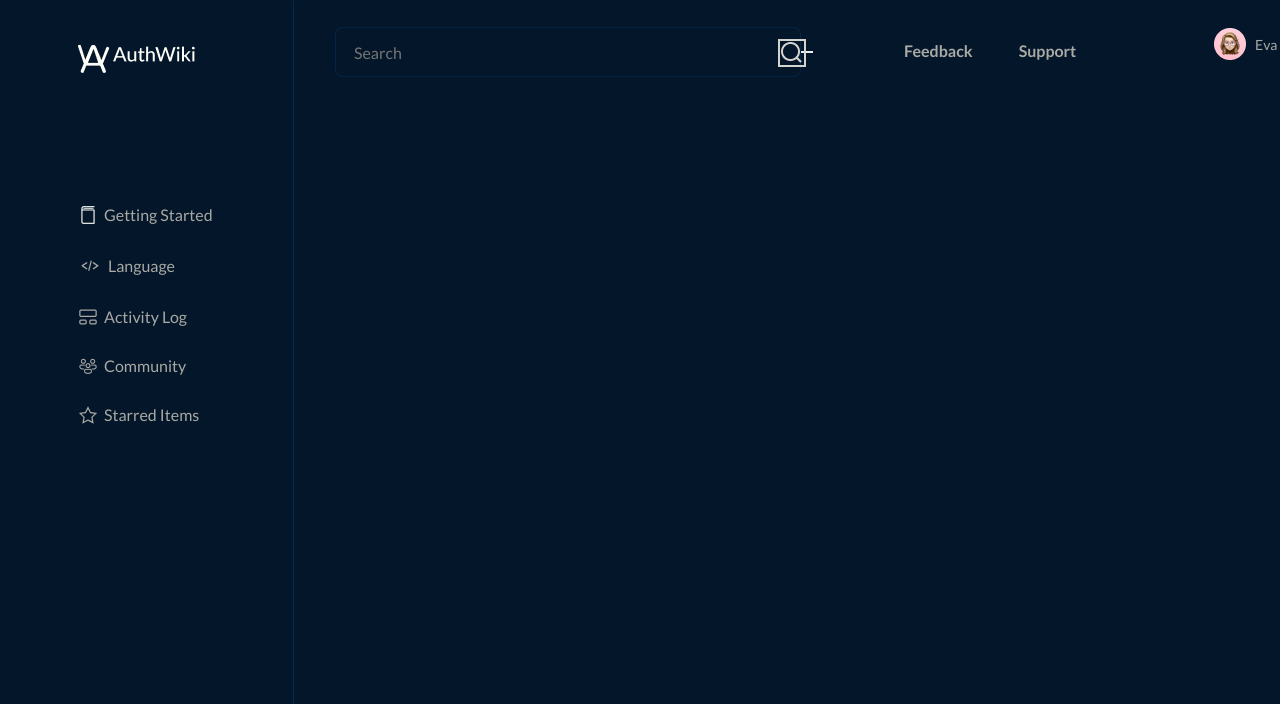
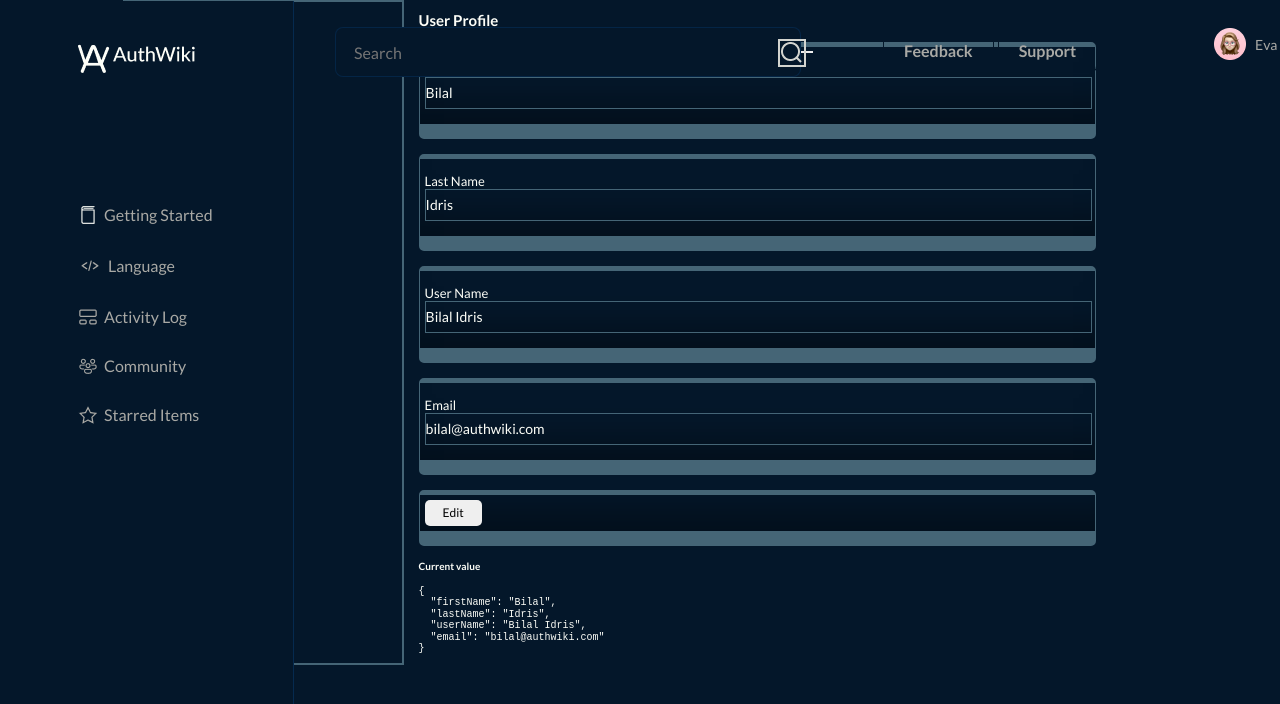
Before and after one commit to zuri-training/AuthWiki_Team9, a React (Create React App) app in the folder FrontEnd/authwiki/: page /profile in a window 1280 px wide. Shown: the top 704 px of the page. Built offline with nearby package versions, Linux system fonts and the light colour scheme; sample sign-in values are in the browser's storage.

Commit message:
Implement User Profile page Functionality #99

```diff
--- a/FrontEnd/authwiki/package.json
+++ b/FrontEnd/authwiki/package.json
@@ -8,6 +8,7 @@
     "@testing-library/react": "^13.3.0",
     "@testing-library/user-event": "^13.5.0",
     "axios": "^0.27.2",
+    "formik": "^2.2.9",
     "normalize.css": "^8.0.1",
     "react": "^18.2.0",
     "react-dom": "^18.2.0",
--- /dev/null
+++ b/FrontEnd/authwiki/src/css/Profile.css
@@ -0,0 +1,100 @@
+
+  h2,
+  h4,
+  .data {
+    color: #fdfef8;
+  }
+
+  .container {
+    width: 90%;
+    margin: 0 auto;
+    display: flex;
+    flex-direction: row;
+  }
+
+  /* this is to demonstrate how it will looks like if the sidebar  is included you can remove while merging the code */
+  .side {
+    width: 30%;
+    border: 2px solid #456576;
+    margin-right: 1.5em;
+    color: #fdfef8;
+  }
+
+  .main_data {
+    width: 80%;
+  }
+
+  .form-label-container {
+    width: 90%;
+    color: #fdfef8;
+    border: 1px solid #456576;
+    border-top: 5px solid #456576;
+    border-bottom: 15px solid #456576;
+    border-radius: 5px;
+    padding: 1.5em 0.5em;
+    margin-bottom: 1.5em;
+    box-shadow: rgba(0, 0, 0, 0.35) 0px -50px 36px -28px inset;
+  }
+  .label-title {
+    font-size: 1.3em;
+  }
+  .label-container {
+    width: 100%;
+    border: 1px solid #456576;
+    padding: 0.5em 0;
+    font-size: 1.4em;
+  }
+
+  /* input style */
+  input[type="text"] {
+    background-color: transparent;
+    border: none;
+    outline: none;
+    color: #fdfef8;
+    font-size: 1em;
+  }
+  .form-statusbar {
+    width: 90%;
+    color: #fdfef8;
+    border: 1px solid #456576;
+    border-top: 5px solid #456576;
+    border-bottom: 15px solid #456576;
+    border-radius: 5px;
+    padding: 0.5em;
+    margin-bottom: 1.5em;
+    box-shadow: rgba(0, 0, 0, 0.35) 0px -50px 36px -28px inset;
+  }
+  .btn {
+    padding: 0.5em 1.5em;
+    font-size: 1.2em;
+    border-radius: 5px;
+    cursor: pointer;
+    border: none;
+  }
+
+  .btn-edit:hover {
+    background-color: transparent;
+    color: #fdfef8;
+
+    border: 1px solid #fdfef8;
+  }
+
+  .btn-cancel {
+    background-color: red;
+    color: #fdfef8;
+  }
+
+  .btn-cancel:hover {
+    background-color: rgb(196, 6, 6);
+    color: #fdfef8;
+  }
+
+  .btn-save {
+    background-color: blue;
+    color: #fdfef8;
+  }
+
+  .btn-save:hover {
+    background-color: blueviolet;
+    color: #fdfef8;
+  }
--- /dev/null
+++ b/FrontEnd/authwiki/src/pages/FormikForm.js
@@ -0,0 +1,184 @@
+import React, { Component } from "react";
+import { withFormik, Form, Field } from "formik";
+
+const form_id = "form_id";
+class MaintenanceForm extends Component {
+  editOnClick = (event) => {
+    event.preventDefault();
+    const data = !this?.props?.status?.edit;
+    this.props.setStatus({
+      edit: data
+    });
+  };
+
+  cancelOnClick = (event) => {
+    event.preventDefault();
+    this.props.resetForm();
+    this.props.setStatus({
+      edit: false
+    });
+  };
+
+  _renderAction() {
+    return (
+      <React.Fragment>
+        <div className="form-statusbar">
+          {this?.props?.status?.edit ? (
+            <React.Fragment>
+              <button className="btn btn-save" type="submit" form={form_id}>
+                Save
+              </button>
+              <button
+                className="btn btn-cancel"
+                onClick={this.cancelOnClick}
+                style={{ marginLeft: "8px" }}
+              >
+                Cancel
+              </button>
+            </React.Fragment>
+          ) : (
+            <button className="btn btn-edit" onClick={this.editOnClick}>
+              Edit
+            </button>
+          )}
+        </div>
+      </React.Fragment>
+    );
+  }
+
+  _renderFormView = () => {
+    return (
+      <React.Fragment>
+        <div className="form-label-container">
+          <label className="label-title">First Name</label>
+          <div className="label-container">
+            <label type="text" name="brand_name" className="form-control">
+              {this?.props?.fields?.firstName}
+            </label>
+          </div>
+        </div>
+        <div className="form-label-container">
+          <label className="label-title">Last Name</label>
+          <div className="label-container">
+            <label type="text" name="brand_name" className="form-control">
+              {this?.props?.fields?.lastName}
+            </label>
+          </div>
+        </div>
+        <div className="form-label-container">
+          <label className="label-title">User Name</label>
+          <div className="label-container">
+            <label type="text" name="name" className="form-control">
+              {this?.props?.fields?.userName}
+            </label>
+          </div>
+        </div>
+        <div className="form-label-container">
+          <label className="label-title">Email</label>
+          <div className="label-container">
+            <label type="text" name="brand_name" className="form-control">
+              {this?.props?.fields?.email}
+            </label>
+          </div>
+        </div>
+      </React.Fragment>
+    );
+  };
+
+  _renderFormInput = () => {
+    return (
+      <React.Fragment>
+        <div className="form-label-container">
+          <label className="label-title">First Name</label>
+          <div className="label-container">
+            <Field
+              type="text"
+              name="firstName"
+              className="form-control"
+              placeholder="First Name"
+            />
+          </div>
+        </div>
+        <div className="form-label-container">
+          <label className="label-title">Last Name</label>
+          <div className="label-container">
+            <Field
+              type="text"
+              name="lastName"
+              className="form-control"
+              placeholder="Last Name"
+            />
+          </div>
+        </div>
+        <div className="form-label-container">
+          <label className="label-title">User name</label>
+          <div className="label-container">
+            <Field
+              type="text"
+              name="userName"
+              className="form-control"
+              placeholder="User Name"
+            />
+          </div>
+        </div>
+        <div className="form-label-container">
+          <label className="label-title">Email</label>
+          <div className="label-container">
+            <Field
+              type="text"
+              name="email"
+              className="form-control"
+              placeholder="Email"
+            />
+          </div>
+        </div>
+      </React.Fragment>
+    );
+  };
+
+  render() {
+    return (
+      <React.Fragment>
+        <Form id={form_id}>
+          <h2>User Profile</h2>
+          {this?.props?.status?.edit
+            ? this._renderFormInput()
+            : this._renderFormView()}
+          {this._renderAction()}
+          <h4>Current value</h4>
+          {/* a sample of data da user update you can use it to send it back to the database */}
+          <div className="data">
+            <pre>
+              <code>{JSON.stringify(this.props.fields, null, 2)}</code>
+            </pre>
+          </div>
+        </Form>
+      </React.Fragment>
+    );
+  }
+}
+
+const FormikForm = withFormik({
+  mapPropsToStatus: (props) => {
+    return {
+      edit: props?.edit || false
+    };
+  },
+  mapPropsToValues: (props) => {
+    return {
+      firstName: props.fields.firstName,
+      lastName: props.fields.lastName,
+      userName: props.fields.userName,
+      email: props.fields.email
+    };
+  },
+  enableReinitialize: true,
+  handleSubmit: (values, { props, ...actions }) => {
+    props.updateFields(values);
+    actions.setStatus({
+      edit: false
+    });
+  }
+})(MaintenanceForm);
+
+export default FormikForm;
--- a/FrontEnd/authwiki/src/pages/Profile.js
+++ b/FrontEnd/authwiki/src/pages/Profile.js
@@ -1,5 +1,24 @@
-const Profile = () => {
-  return <div>Profile</div>;
-};
+import "../css/Profile.css";
+import React, { useState } from "react";
+import FormikForm from "./FormikForm";
+
+// change this data to the database one
+function Profile() {
+  const [fields, updateFields] = useState({
+    firstName: "Bilal",
+    lastName: "Idris",
+    userName: "Bilal Idris",
+    email: "bilal@authwiki.com"
+  });
+
+  return (
+    <div className="container">
+      <div className="side">Side bar here</div>
+      <div className="main_data">
+        <FormikForm fields={fields} updateFields={updateFields} />
+      </div>
+    </div>
+  );
+}
 
 export default Profile;
```
Also changed, not shown: FrontEnd/authwiki/public/img1.jpg (added), 1 other file (tests, documents, lock files or other folders).
